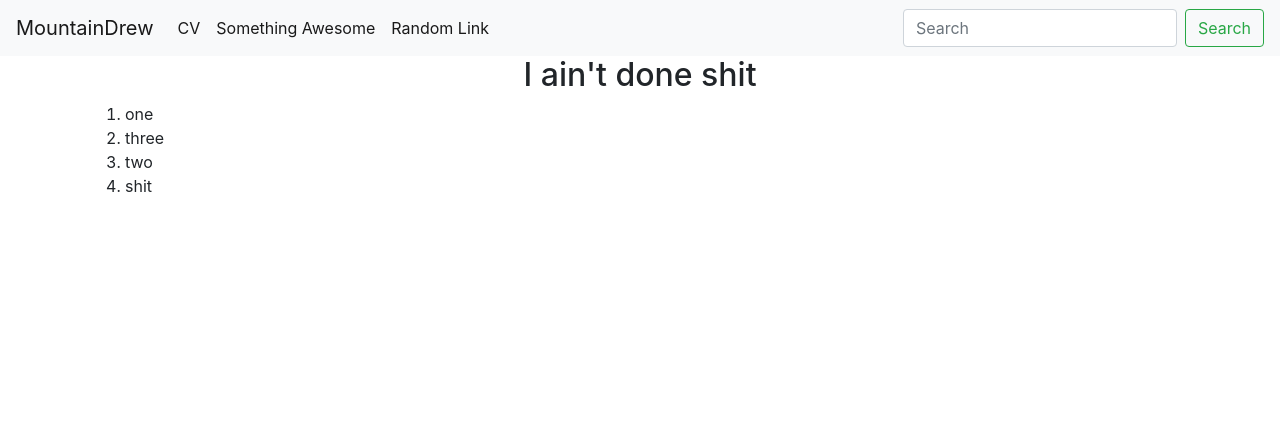
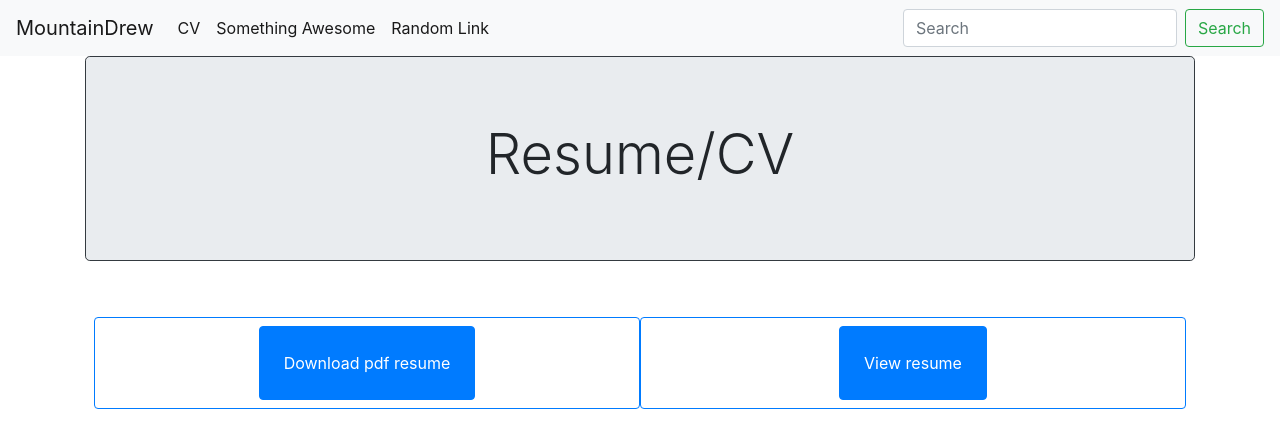
Before and after one commit to aduncan314/mountaindrew, a Django app: template templates/landing/cv.html in a window 1280 px wide. Shown: the top 448 px of the page. Run offline with Django 3.2, Linux system fonts and the light colour scheme; the template is opened without the code that fills it, so the values that code supplies are empty; some libraries are stand-ins or nearby versions.

Commit message:
Tgiving updates, still minor details

```diff
--- a/Mountaindrew/settings.py
+++ b/Mountaindrew/settings.py
@@ -11,7 +11,7 @@ https://docs.djangoproject.com/en/2.0/ref/settings/
 """
 
 import os
-from config import DATABASES
+from config import DATABASES, SECRET_KEY
 
 # Build paths inside the project like this: os.path.join(BASE_DIR, ...)
 BASE_DIR = os.path.dirname(os.path.dirname(os.path.abspath(__file__)))
@@ -20,9 +20,6 @@ STATIC_DIR = os.path.join(BASE_DIR, 'static')
 
 # Quick-start development settings - unsuitable for production
 # See https://docs.djangoproject.com/en/2.0/howto/deployment/checklist/
-
-# SECURITY WARNING: keep the secret key used in production secret!
-SECRET_KEY = '+mi7b2oi24wl!lp%3v+on@jr2e2wm08u$yyu!vph7=*ki2@&qe'
 
 # SECURITY WARNING: don't run with debug turned on in production!
 DEBUG = True
--- a/landing/models.py
+++ b/landing/models.py
@@ -1,13 +1,15 @@
 from django.db import models
+
 
 class Job(models.Model):
     # job_id = models.AutoField(primary_key=True)
     job_title = models.CharField(max_length=64)
-    start_date = models.DateField(blank=True) # TODO will this cause problems for camp etc?
+    start_date = models.DateField(blank=True)  # TODO will this cause problems for camp etc?
     end_date = models.DateField(blank=True)
     supervisor = models.CharField(max_length=64, blank=True)
     description = models.TextField(blank=True)
     company_id = models.ForeignKey('Company', on_delete=models.SET_DEFAULT, default=1)
+    display_on_site = models.BooleanField()
 
     def __str__(self):
         return self.job_title
@@ -19,7 +21,7 @@ class Company(models.Model):
     address_line_one = models.CharField(max_length=128, blank=True)
     city = models.CharField(max_length=32, blank=True)
     state = models.CharField(max_length=2, blank=True)
-    years_affiliated = models.CharField(max_length=64, blank=True) # for descriptive times <1 year, every summer, etc.
+    years_affiliated = models.CharField(max_length=64, blank=True)  # for descriptive times <1 year, every summer, etc.
 
     def __str__(self):
         return self.name
--- a/templates/landing/base.html
+++ b/templates/landing/base.html
@@ -6,16 +6,16 @@
     <meta charset="UTF-8">
     <title>My Resume and CV</title>
     <link rel="stylesheet" href="{% static "css/bootstrap.css" %}"/>
-    <link rel="stylesheet" href="{% static "css/override_1.css" %}"/>
+{#    <link rel="stylesheet" href="{% static "css/override_1.css" %}"/>#}
 </head>
 
 <body class="main-1">
 
 
-
 <nav class="navbar navbar-expand-lg navbar-light bg-light">
     <a class="navbar-brand" href="{% url 'landing:index' %}">MountainDrew</a>
-  <button class="navbar-toggler" type="button" data-toggle="collapse" data-target="#navbarSupportedContent" aria-controls="navbarSupportedContent" aria-expanded="false" aria-label="Toggle navigation">
+    <button class="navbar-toggler" type="button" data-toggle="collapse" data-target="#navbarSupportedContent"
+            aria-controls="navbarSupportedContent" aria-expanded="false" aria-label="Toggle navigation">
         <span class="navbar-toggler-icon"></span>
     </button>
 
@@ -23,7 +23,8 @@
 
         <ul class="navbar-nav mr-auto">
             <li class="nav-item active">
-        <a class="nav-link" href="{% url 'landing:cv' %}">CV<span class="sr-only">(current)</span></a> {# current? #}
+                <a class="nav-link" href="{% url 'landing:cv' %}">CV<span class="sr-only">(current)</span></a>
+                {# current? #}
             </li>
 
             <li class="nav-item active">
@@ -52,7 +53,8 @@
             <button class="btn btn-outline-success my-2 my-sm-0" type="submit">Search</button>
         </form>
 
-  </div> {# END of NAV #}
+    </div>
+    {# END of NAV #}
 </nav>
 
 <script src="{% static "/jquery-3.3.1.min.js" %}"></script>
@@ -64,7 +66,5 @@
 {% block content %}{% endblock %}
 
 
-
-
 </body>
 </html>
--- a/templates/landing/cv.html
+++ b/templates/landing/cv.html
@@ -1,13 +1,49 @@
 {% extends 'base.html' %}
+{% load staticfiles %}
 
 {% block content %}
     <div class="container main-blob">
-        <h2 class="h2 text-center">I ain't done shit</h2>
-        <ol class="radiolist">
-            <li>one</li>
-            <li>three</li>
-            <li>two</li>
-            <li>shit</li>
-        </ol>
+        <div class="myb jumbotron border border-dark">
+            <h1 class="text-center display-4">Resume/CV</h1>
+        </div>
+        <div class="row p-4">
+
+            <div class="col-md border border-primary rounded text-center p-2">
+                <button type="button" id="pdf" onclick="ChooseThis(id)" class="btn btn-primary p-4">
+                    Download pdf resume
+                </button>
+            </div>
+
+            <div class="col-md border border-primary rounded text-center p-2">
+                <button type="button" id="html" onclick="ChooseThis(id)" class="btn btn-primary p-4">
+                    View resume
+                </button>
+            </div>
+
+        </div>
     </div>
+
+
+        {#    js button control#}
+        <script>
+            function ChooseThis(id) {
+                var idOptions = ["pdf", "html"];
+
+                var this_index = idOptions.indexOf(id);
+                idOptions.splice(this_index, 1);
+                var otherIsSelected = document.getElementById(idOptions[0]).className.includes("btn-success");
+
+                if (otherIsSelected) {
+                    document.getElementById("pdf").classList.toggle("btn-success");
+                    document.getElementById("html").classList.toggle("btn-success");
+                } else {
+                    document.getElementById(id).classList.toggle("btn-success");
+                }
+                displayResume(id)
+            }
+
+            function displayResume (id){
+
+            }
+        </script>
 {% endblock %}
--- a/templates/landing/index.html
+++ b/templates/landing/index.html
@@ -4,8 +4,9 @@
 {% block content %}
 <div class="container main-blob">
     <div class="myb jumbotron border border-dark">
-        <h1 class="display-4 text-center">Mountain Drew</h1>
-        <p>The home of {{ my_name }}</p>
+    <h1 class="display-3 text-center">Mountain Drew</h1>
+        <h5>The home of {{ my_name }}</h5>
+        <p>{{ simple_intro }}</p>
     </div>
 </div>
 
```
Also changed, not shown: landing/views.py (+7 -2 lines), landing/app_urls.py (line endings or trailing spaces). Lines whose indentation alone changed are shown as unchanged.
